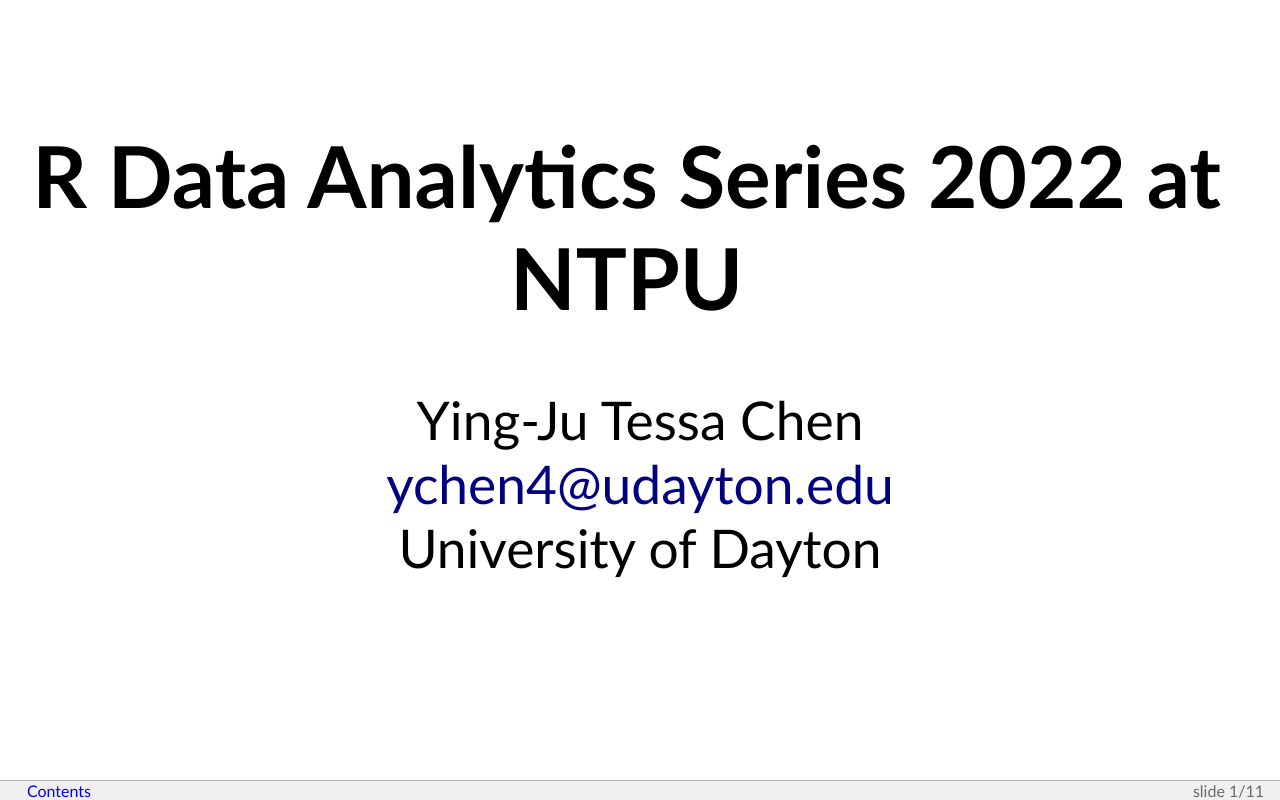
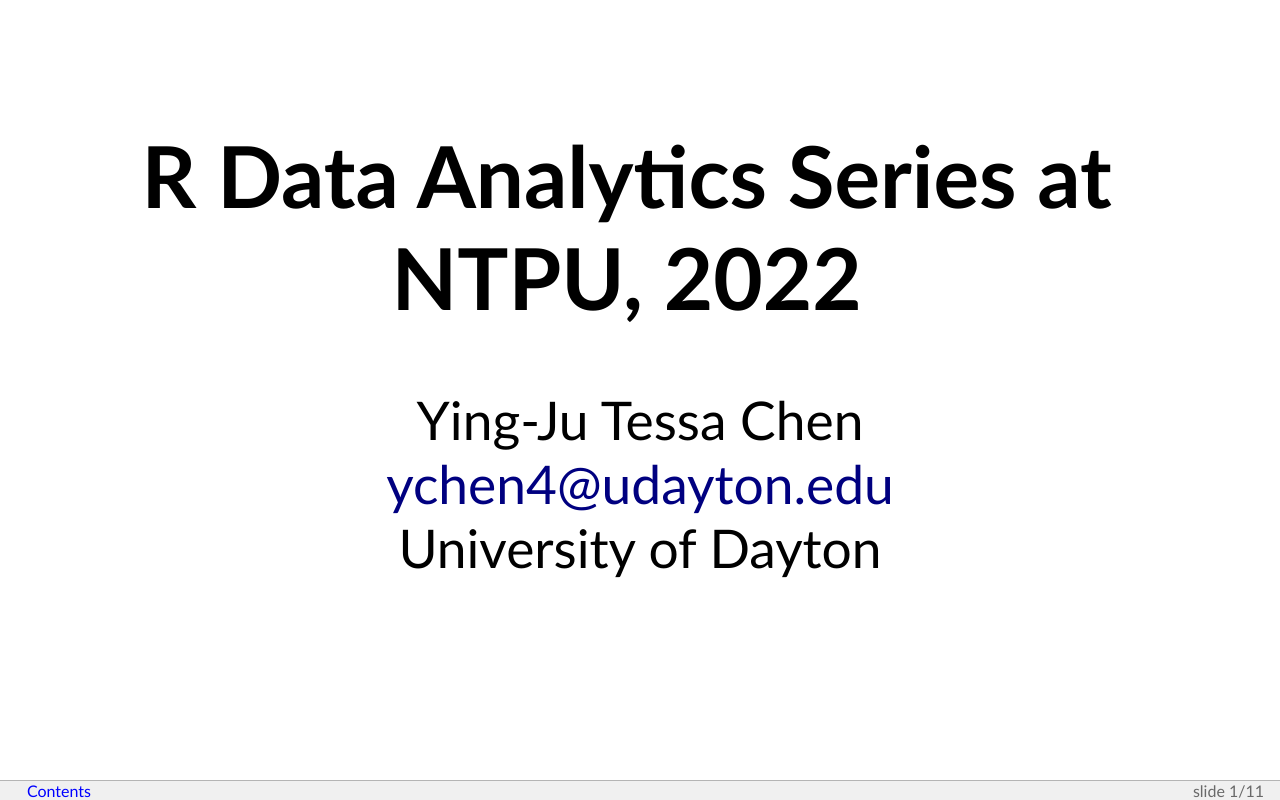
Before and after one commit to Ying-Ju/R_Data_Analytics_Series_NTPU, a plain HTML site: page index.html in a window 1280 px wide. Drawn offline with nearby package versions, Linux system fonts and the light colour scheme; some packages are replaced by stand-ins of ours.

Commit message:
update the index.html file

```diff
--- a/index.html
+++ b/index.html
@@ -5,7 +5,7 @@
   <meta http-equiv="Content-Type" content="text/html; charset=utf-8" />
   <meta http-equiv="Content-Style-Type" content="text/css" />
   <meta name="generator" content="pandoc" />
-  <title>R Data Analytics Series 2022 at NTPU</title>
+  <title>R Data Analytics Series at NTPU, 2022</title>
   <style type="text/css">
     code{white-space: pre-wrap;}
     span.smallcaps{font-variant: small-caps;}
@@ -149,7 +149,7 @@
 </head>
 <body>
 <div class="slide titlepage">
-  <h1 class="title">R Data Analytics Series 2022 at NTPU</h1>
+  <h1 class="title">R Data Analytics Series at NTPU, 2022</h1>
   <p class="author">
 <div class="line-block">Ying-Ju Tessa Chen<br />
 <a href="mailto:ychen4@udayton.edu">ychen4@udayton.edu</a><br />
```
